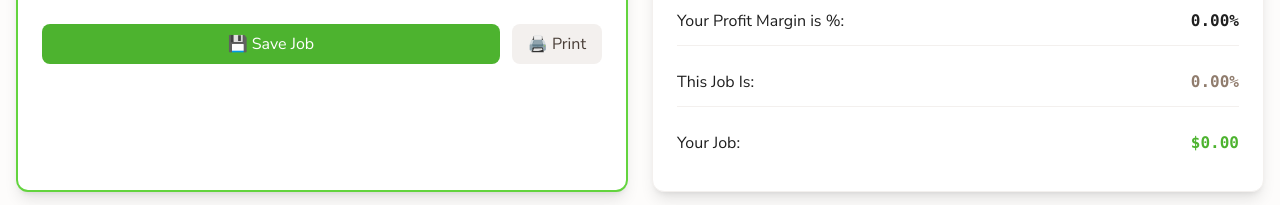
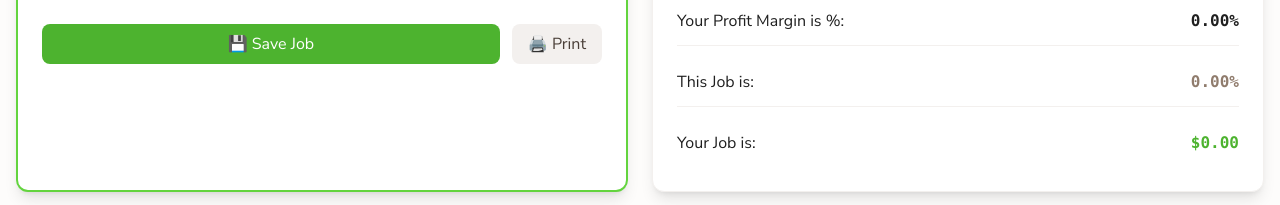
Before and after one commit to KayFernPR/Division-Calculator, a React (Vite) app: page / in a window 1280 px wide. Shown: the part 1592-1797 px from the top of the page. Built offline with nearby package versions, Linux system fonts and the light colour scheme.

Commit message:
Fix label text: 'This Job Is' to 'This Job is' and 'Your Job' to 'Your Job is'

```diff
--- a/src/components/Calculator.jsx
+++ b/src/components/Calculator.jsx
@@ -845,7 +845,7 @@ const Calculator = ({ onAddJob }) => {
             <div className="result-item bg-neutral-50 dark:bg-neutral-800 rounded-lg p-4">
               <div className="flex items-center justify-between">
                 <div className="flex items-center gap-2 font-medium" style={{color: '#1F1F1F'}}>
-                  <span>This Job Is:</span>
+                  <span>This Job is:</span>
                   <div className="relative group select-none" ref={statusHelpRef}>
                     <button
                       type="button"
@@ -987,7 +987,7 @@ const Calculator = ({ onAddJob }) => {
           </div>
 
           <div className="result-item">
-            <span style={{color: '#1F1F1F'}}>This Job Is:</span>
+            <span style={{color: '#1F1F1F'}}>This Job is:</span>
             <div className="flex items-center gap-2">
               <span className={`result-value ${getStatusColor(results.profitabilityStatus)}`}>
                 {formatPercentage(results.thisJobIs)}
@@ -1001,7 +1001,7 @@ const Calculator = ({ onAddJob }) => {
           </div>
 
           <div className="result-item">
-            <span style={{color: '#1F1F1F'}}>Your Job:</span>
+            <span style={{color: '#1F1F1F'}}>Your Job is:</span>
             <div className="flex items-center gap-2">
               <span className={`result-value ${results.yourJob >= 0 ? 'text-success-600 dark:text-success-400' : 'text-danger-600 dark:text-danger-400'}`}>
                 {formatCurrency(results.yourJob)}
```
